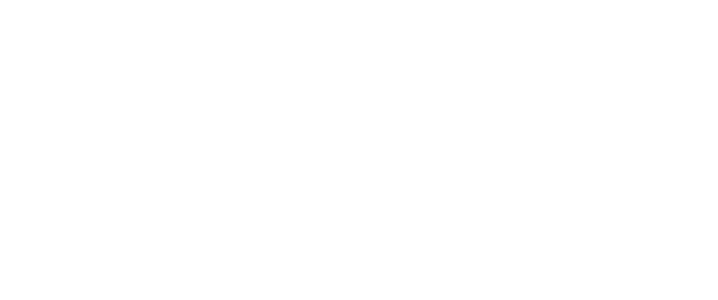
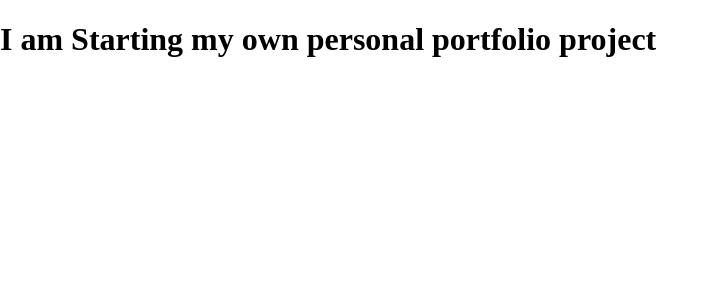
Before and after one commit to brainconnect93/personal-portfolio, a React (Create React App) app: page / in a window 1280 px wide. Shown: the top 300 px of the page, without its empty margins (0-718 px from the left). Built offline with nearby package versions, Linux system fonts and the light colour scheme.

Commit message:
WOrking on the navbar section

```diff
--- a/src/App.js
+++ b/src/App.js
@@ -1,7 +1,11 @@
-function App() {
-	return (
-		null
-	);
+import React from 'react';
+
+const App = () => {
+  return (
+	<>
+	  <h1>I am Starting my own personal portfolio project</h1>
+	</>
+  );
 }
 
 export default App;
```
Also changed, not shown: src/components/Navbar/Navbar.css (added), src/components/Navbar/Navbar.js (added).
